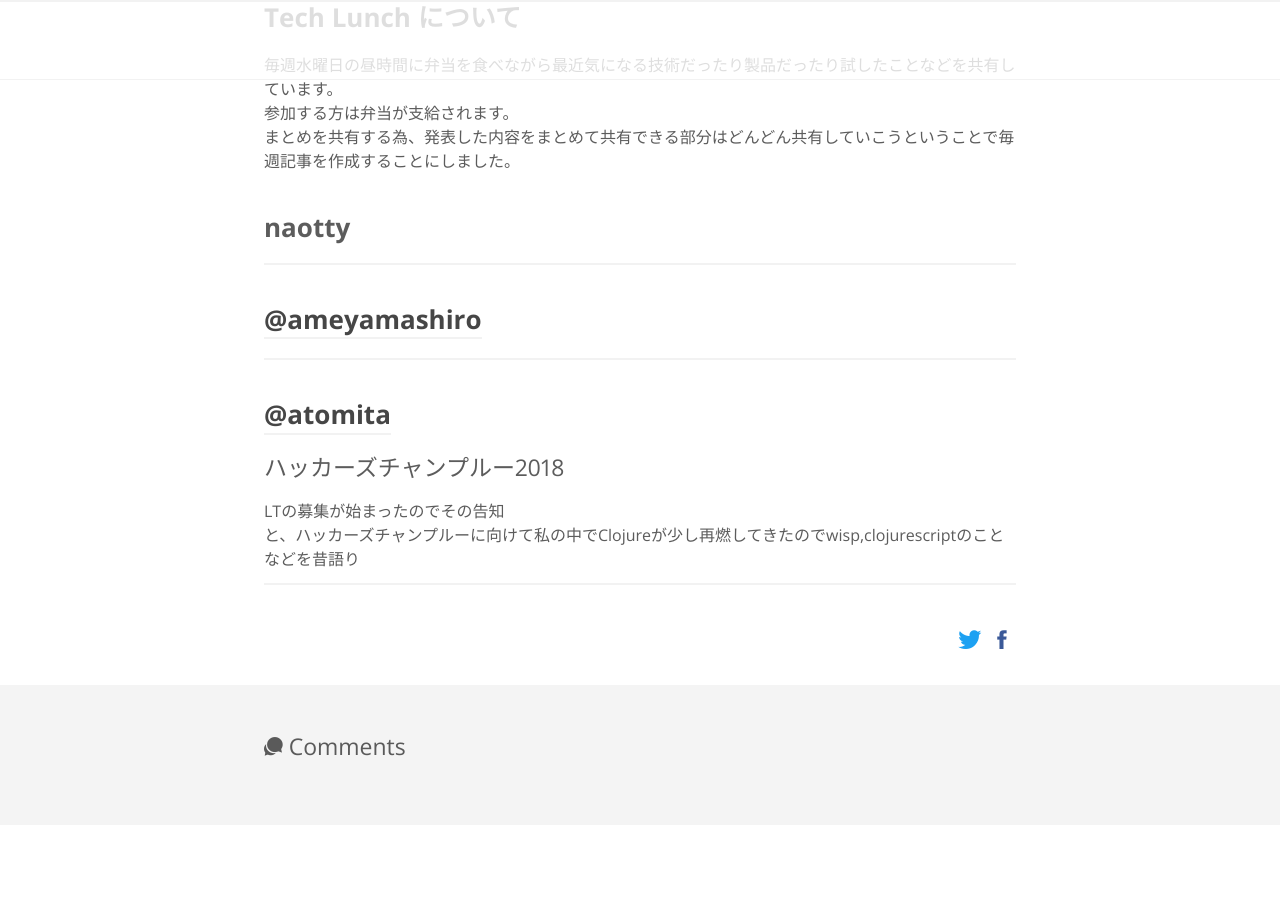
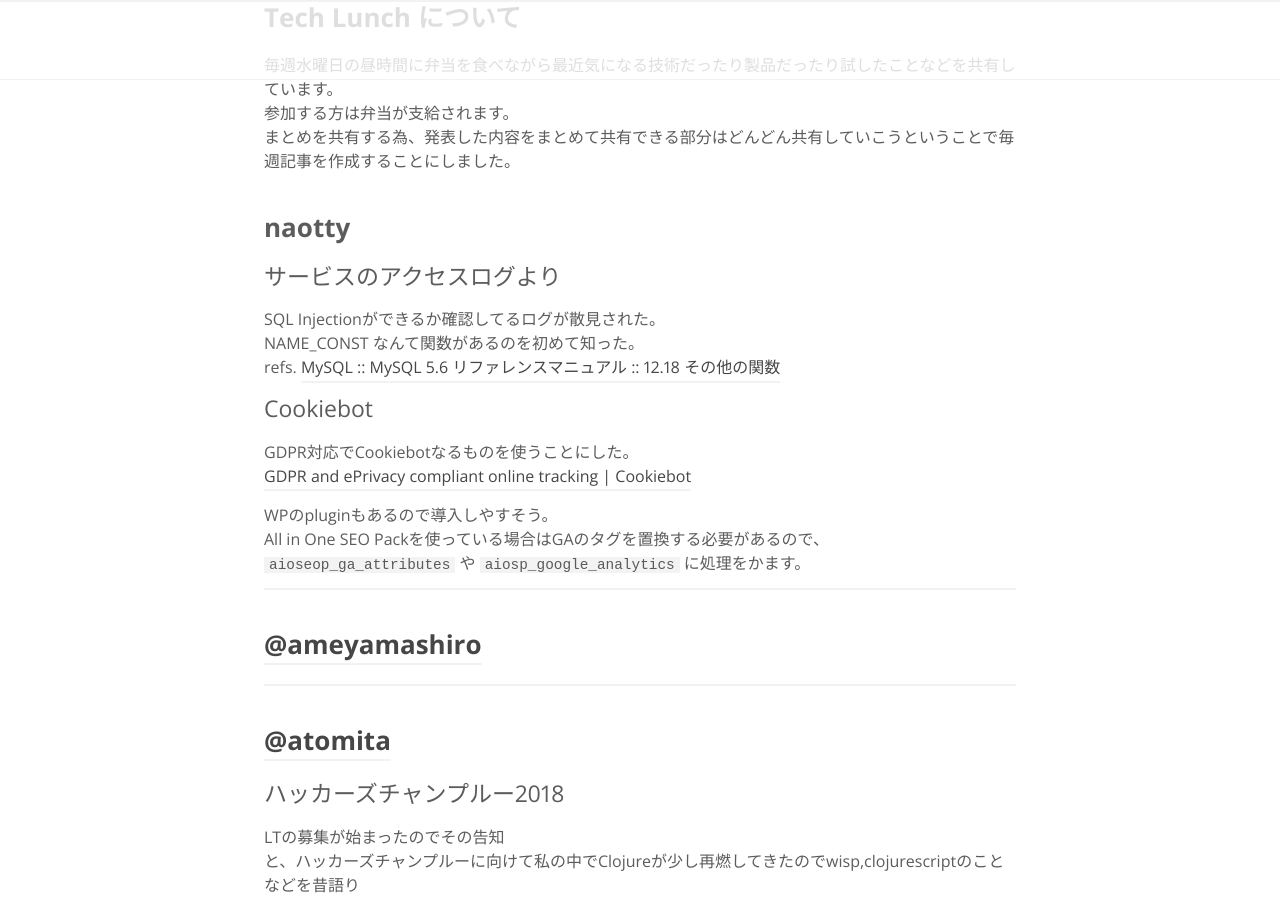
Before and after one commit to RyukyuInteractive/tech.ryukyu-i.co.jp, a Jekyll site: the page built from _posts/2018-05-23-tech-lunch-20180523.md, in a window 1280 px wide and 900 px high, scrolled down 326 px. Built offline with Jekyll 4.4.1, drawn with Linux system fonts in a browser that asks for light colours; a script that is not in the unit is left out; comment, search, counter and statistics services are not loaded.

Commit message:
add naotty's post.

````diff
--- a/_posts/2018-05-23-tech-lunch-20180523.md
+++ b/_posts/2018-05-23-tech-lunch-20180523.md
@@ -15,6 +15,20 @@
 
 ## naotty
 
+### サービスのアクセスログより
+SQL Injectionができるか確認してるログが散見された。
+NAME_CONST なんて関数があるのを初めて知った。
+refs. [MySQL :: MySQL 5\.6 リファレンスマニュアル :: 12\.18 その他の関数](https://dev.mysql.com/doc/refman/5.6/ja/miscellaneous-functions.html#function_name-const)
+
+
+### Cookiebot
+GDPR対応でCookiebotなるものを使うことにした。
+[GDPR and ePrivacy compliant online tracking \| Cookiebot](https://www.cookiebot.com/en/)
+
+WPのpluginもあるので導入しやすそう。
+All in One SEO Packを使っている場合はGAのタグを置換する必要があるので、
+``` aioseop_ga_attributes ``` や ``` aiosp_google_analytics ``` に処理をかます。
+
 
 ----
 
````
